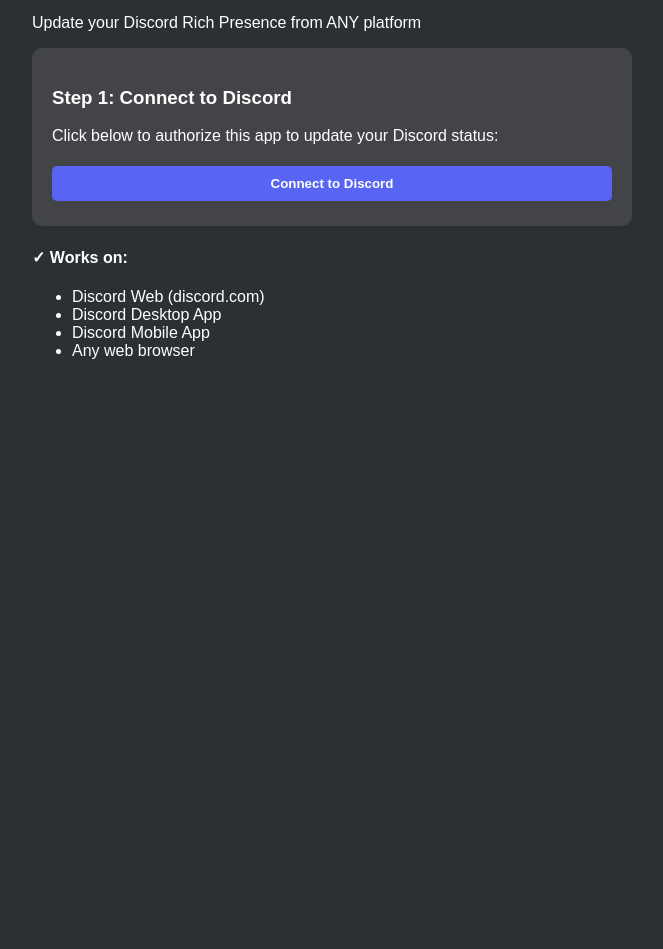
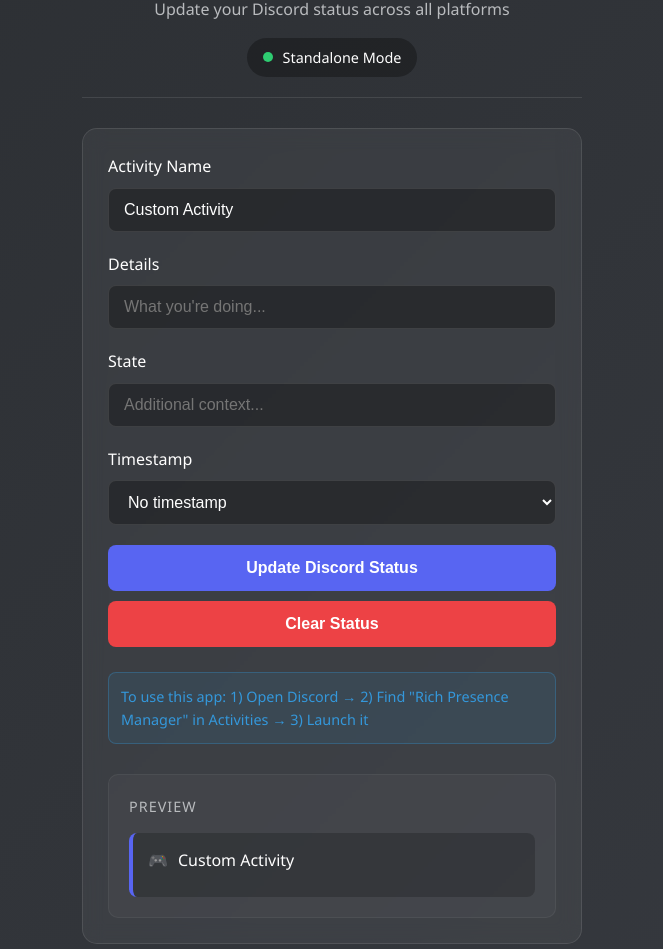
Before and after one commit to himrealty/ActivityTrack, a plain HTML site: page index.html in a window 1280 px wide. Shown: the part 87-1036 px from the top of the page, without its empty margins (308-971 px from the left). Before the commit the page ends 800 px from the top, so only its background shows below. Drawn offline with Linux system fonts and the light colour scheme; a script that the page names is missing.

Commit message:
Update index.html

```diff
--- a/index.html
+++ b/index.html
@@ -1,152 +1,336 @@
 <!DOCTYPE html>
 <html lang="en">
 <head>
-    <script src="https://unpkg.com/@discord/embedded-app-sdk@latest"></script>
     <meta charset="UTF-8">
     <meta name="viewport" content="width=device-width, initial-scale=1.0">
-    <title>Discord Presence Manager</title>
+    <title>Discord Activity - Rich Presence Manager</title>
+
+    <!-- Discord Embedded App SDK -->
+    <script src="https://unpkg.com/@discord/embedded-app-sdk@0.1.10"></script>
+
     <style>
         :root {
             --discord-blurple: #5865F2;
             --discord-green: #57F287;
             --discord-dark: #2C2F33;
+            --discord-gray: #36393F;
+        }
+
+        * {
+            margin: 0;
+            padding: 0;
+            box-sizing: border-box;
         }
 
         body {
-            font-family: Arial, sans-serif;
-            background: var(--discord-dark);
+            font-family: 'Segoe UI', system-ui, sans-serif;
+            background: linear-gradient(135deg, var(--discord-dark), var(--discord-gray));
             color: white;
-            margin: 0;
+            min-height: 100vh;
             padding: 20px;
+            line-height: 1.6;
         }
 
         .container {
-            max-width: 600px;
+            max-width: 500px;
             margin: 0 auto;
         }
 
-        .auth-section {
-            background: rgba(255,255,255,0.1);
-            padding: 20px;
-            border-radius: 10px;
+        .header {
+            text-align: center;
+            margin-bottom: 30px;
+            padding-bottom: 20px;
+            border-bottom: 1px solid rgba(255,255,255,0.1);
+        }
+
+        h1 {
+            font-size: 2.2rem;
+            margin-bottom: 8px;
+            background: linear-gradient(45deg, var(--discord-blurple), #9b59b6);
+            -webkit-background-clip: text;
+            -webkit-text-fill-color: transparent;
+        }
+
+        .subtitle {
+            color: #b9bbbe;
+            font-size: 1rem;
+        }
+
+        .connection-status {
+            display: inline-flex;
+            align-items: center;
+            gap: 10px;
+            margin-top: 15px;
+            padding: 8px 16px;
+            background: rgba(0,0,0,0.3);
+            border-radius: 20px;
+            font-size: 0.9rem;
+        }
+
+        .status-dot {
+            width: 10px;
+            height: 10px;
+            border-radius: 50%;
+            background: #f1c40f;
+            animation: pulse 2s infinite;
+        }
+
+        .status-dot.connected { background: #2ecc71; animation: none; }
+
+        @keyframes pulse {
+            0%, 100% { opacity: 1; }
+            50% { opacity: 0.5; }
+        }
+
+        .controls-section {
+            background: rgba(255,255,255,0.05);
+            border-radius: 15px;
+            padding: 25px;
+            border: 1px solid rgba(255,255,255,0.1);
+            backdrop-filter: blur(10px);
+        }
+
+        .form-group {
             margin-bottom: 20px;
         }
 
-        .form-group {
-            margin-bottom: 15px;
+        .form-group label {
+            display: block;
+            margin-bottom: 8px;
+            font-weight: 500;
+            color: #ffffff;
         }
 
-        input, select, button {
+        .form-control {
             width: 100%;
-            padding: 10px;
-            margin: 5px 0;
-            border-radius: 5px;
-            border: 1px solid #ccc;
+            padding: 12px 15px;
+            background: rgba(0,0,0,0.3);
+            border: 1px solid rgba(255,255,255,0.1);
+            border-radius: 8px;
+            color: white;
+            font-size: 1rem;
+            transition: border-color 0.3s;
         }
 
-        button {
+        .form-control:focus {
+            outline: none;
+            border-color: var(--discord-blurple);
+            box-shadow: 0 0 0 2px rgba(88,101,242,0.2);
+        }
+
+        .btn {
+            padding: 14px 20px;
+            border: none;
+            border-radius: 8px;
+            font-size: 1rem;
+            font-weight: 600;
+            cursor: pointer;
+            transition: all 0.3s ease;
+            width: 100%;
+            margin-bottom: 10px;
+        }
+
+        .btn-primary {
             background: var(--discord-blurple);
             color: white;
-            border: none;
-            cursor: pointer;
-            font-weight: bold;
         }
 
-        button:hover {
-            opacity: 0.9;
+        .btn-primary:hover {
+            background: #4752c4;
+            transform: translateY(-2px);
         }
 
-        .presence-preview {
-            background: rgba(255,255,255,0.05);
-            padding: 15px;
-            border-radius: 8px;
-            margin: 10px 0;
+        .btn-secondary {
+            background: rgba(255,255,255,0.1);
+            color: white;
+            border: 1px solid rgba(255,255,255,0.2);
         }
 
-        .status {
-            padding: 10px;
-            border-radius: 5px;
-            margin: 10px 0;
+        .btn-secondary:hover {
+            background: rgba(255,255,255,0.15);
         }
 
-        .success { background: rgba(87,242,135,0.2); }
-        .error { background: rgba(237,66,69,0.2); }
+        .btn-danger {
+            background: #ed4245;
+            color: white;
+        }
 
-        .hidden { display: none; }
+        .btn-danger:hover {
+            background: #c03537;
+        }
+
+        .preview-section {
+            margin-top: 30px;
+            padding: 20px;
+            background: rgba(255,255,255,0.03);
+            border-radius: 10px;
+            border: 1px solid rgba(255,255,255,0.05);
+        }
+
+        .preview-title {
+            margin-bottom: 15px;
+            color: #b9bbbe;
+            font-size: 0.9rem;
+            text-transform: uppercase;
+            letter-spacing: 1px;
+        }
+
+        .preview-content {
+            padding: 15px;
+            background: rgba(0,0,0,0.2);
+            border-radius: 8px;
+            border-left: 4px solid var(--discord-blurple);
+        }
+
+        .preview-line {
+            margin-bottom: 8px;
+            display: flex;
+            align-items: center;
+            gap: 10px;
+        }
+
+        .preview-icon {
+            opacity: 0.7;
+        }
+
+        .status-message {
+            padding: 12px;
+            border-radius: 8px;
+            margin: 15px 0;
+            font-size: 0.9rem;
+            display: none;
+        }
+
+        .status-message.success {
+            display: block;
+            background: rgba(46,204,113,0.1);
+            border: 1px solid rgba(46,204,113,0.3);
+            color: #2ecc71;
+        }
+
+        .status-message.error {
+            display: block;
+            background: rgba(237,66,69,0.1);
+            border: 1px solid rgba(237,66,69,0.3);
+            color: #ed4245;
+        }
+
+        .status-message.info {
+            display: block;
+            background: rgba(52,152,219,0.1);
+            border: 1px solid rgba(52,152,219,0.3);
+            color: #3498db;
+        }
+
+        .hidden {
+            display: none;
+        }
+
+        /* Mobile optimizations */
+        @media (max-width: 600px) {
+            body {
+                padding: 10px;
+            }
+
+            .container {
+                max-width: 100%;
+            }
+
+            .controls-section {
+                padding: 20px;
+            }
+
+            h1 {
+                font-size: 1.8rem;
+            }
+        }
     </style>
 </head>
 <body>
     <div class="container">
-        <h1>🎮 Discord Presence Manager</h1>
-        <p>Update your Discord Rich Presence from ANY platform</p>
-
-        <!-- Authentication Section -->
-        <div id="auth-section" class="auth-section">
-            <h3>Step 1: Connect to Discord</h3>
-            <p>Click below to authorize this app to update your Discord status:</p>
-            <button id="login-btn">Connect to Discord</button>
-            <div id="auth-status" class="status hidden"></div>
+        <div class="header">
+            <h1>🎮 Rich Presence Manager</h1>
+            <p class="subtitle">Update your Discord status across all platforms</p>
+            <div class="connection-status">
+                <div id="status-dot" class="status-dot"></div>
+                <span id="status-text">Initializing...</span>
+            </div>
         </div>
 
-        <!-- Presence Controls (Initially Hidden) -->
-        <div id="controls-section" class="hidden">
-            <button id="logout-btn" class="btn" style="background: #ED4245; margin-top: 10px;">
-    Logout / Disconnect
-</button>
-            <h3>Step 2: Customize Your Presence</h3>
-
+        <!-- Main Controls -->
+        <div id="controls-section" class="controls-section">
             <div class="form-group">
-                <label>Activity Name:</label>
-                <input type="text" id="activity-name" placeholder="Playing a game">
+                <label for="activity-name">Activity Name</label>
+                <input type="text" id="activity-name" class="form-control"
+                       placeholder="Playing Custom Activity" value="Custom Activity">
             </div>
 
             <div class="form-group">
-                <label>Details:</label>
-                <input type="text" id="details" placeholder="In the main menu">
+                <label for="details">Details</label>
+                <input type="text" id="details" class="form-control"
+                       placeholder="What you're doing...">
             </div>
 
             <div class="form-group">
-                <label>State:</label>
-                <input type="text" id="state" placeholder="Level 100">
+                <label for="state">State</label>
+                <input type="text" id="state" class="form-control"
+                       placeholder="Additional context...">
             </div>
 
             <div class="form-group">
-                <label>Timestamp:</label>
-                <select id="timestamp-type">
+                <label for="timestamp-type">Timestamp</label>
+                <select id="timestamp-type" class="form-control">
                     <option value="none">No timestamp</option>
-                    <option value="start">Start Time (now)</option>
+                    <option value="start">Start Time (from now)</option>
                     <option value="end">End Time (countdown)</option>
                 </select>
             </div>
 
-            <div class="form-group" id="countdown-group">
-                <label>Countdown (minutes):</label>
-                <input type="number" id="countdown" value="60" min="1" max="240">
+            <div id="countdown-group" class="form-group hidden">
+                <label for="countdown">Countdown (minutes)</label>
+                <input type="number" id="countdown" class="form-control"
+                       value="60" min="1" max="240">
             </div>
 
-            <button id="update-btn">Update Presence</button>
-            <button id="clear-btn" style="background: #ED4245;">Clear Presence</button>
+            <button id="update-btn" class="btn btn-primary">
+                Update Discord Status
+            </button>
 
-            <div id="presence-preview" class="presence-preview hidden">
-                <h4>Preview:</h4>
-                <div id="preview-content"></div>
+            <button id="clear-btn" class="btn btn-danger">
+                Clear Status
+            </button>
+
+            <div id="status-message" class="status-message"></div>
+
+            <div class="preview-section">
+                <div class="preview-title">Preview</div>
+                <div id="preview-content" class="preview-content">
+                    <div class="preview-line">
+                        <span class="preview-icon">🎮</span>
+                        <span id="preview-name">Custom Activity</span>
+                    </div>
+                    <div id="preview-details" class="preview-line hidden">
+                        <span class="preview-icon">📝</span>
+                        <span>No details</span>
+                    </div>
+                    <div id="preview-state" class="preview-line hidden">
+                        <span class="preview-icon">🔹</span>
+                        <span>No state</span>
+                    </div>
+                    <div id="preview-timer" class="preview-line hidden">
+                        <span class="preview-icon">⏱️</span>
+                        <span></span>
+                    </div>
+                </div>
             </div>
         </div>
 
-        <div id="status-message" class="status hidden"></div>
-
-        <div class="platform-info">
-            <h4>✓ Works on:</h4>
-            <ul>
-                <li>Discord Web (discord.com)</li>
-                <li>Discord Desktop App</li>
-                <li>Discord Mobile App</li>
-                <li>Any web browser</li>
-            </ul>
+        <div style="margin-top: 30px; text-align: center; color: #72767d; font-size: 0.85rem;">
+            <p>✓ Works in Discord Desktop, Mobile & Web</p>
+            <p>✓ Updates Rich Presence for friends to see</p>
         </div>
     </div>
 
     <script src="script.js"></script>
 </body>
-
 </html>
```
